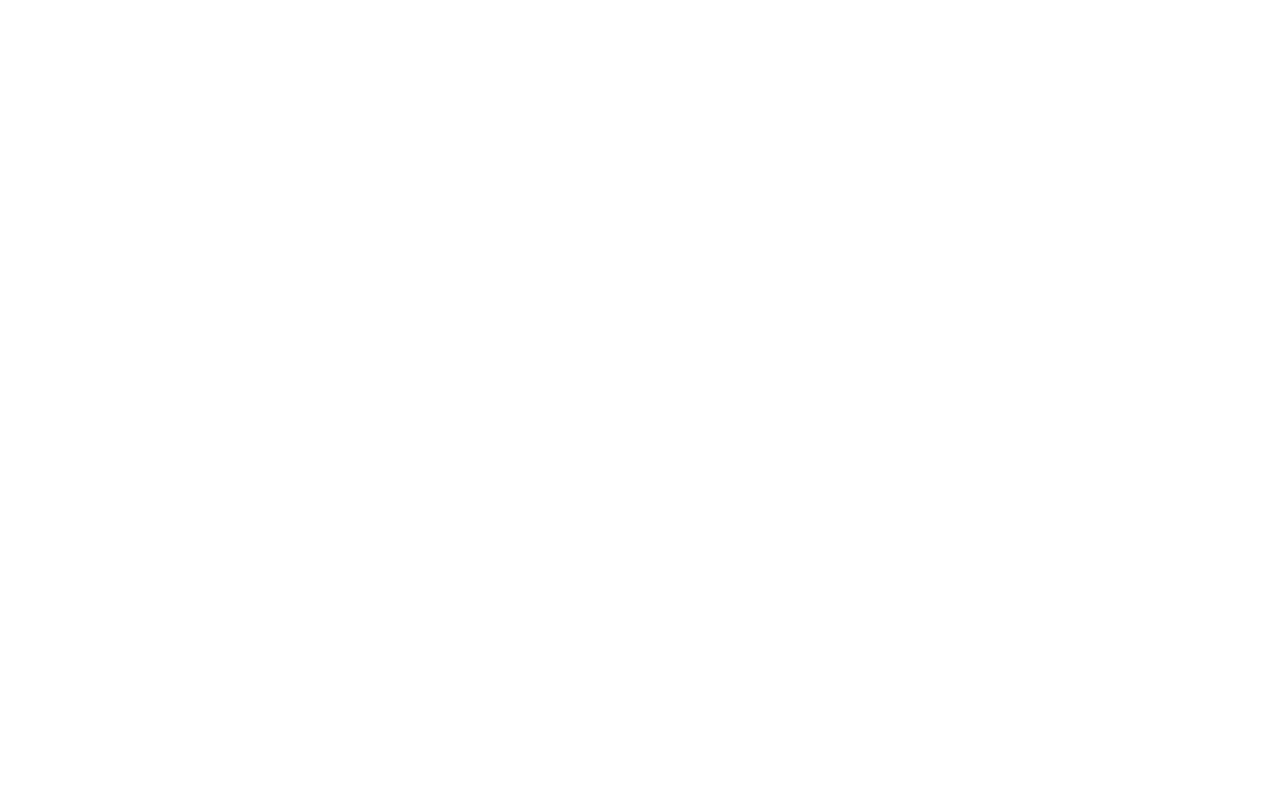
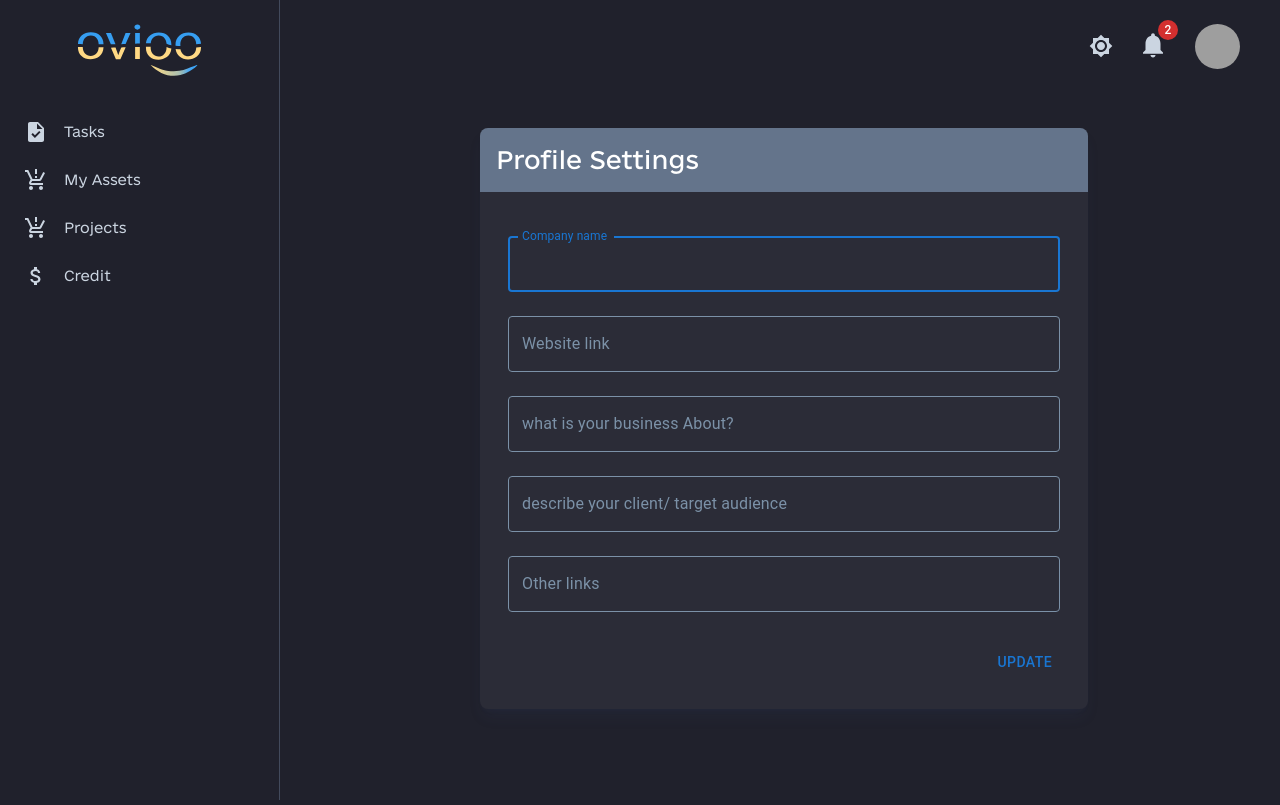
Before and after one commit to MohamedAhmed12/ovioo-saas, a Next.js app in the folder client/: page /dashboard/company in a window 1280 px wide. Before the commit this address had no page. Built offline with nearby package versions, Linux system fonts and the light colour scheme; grey boxes are pictures that could not be loaded.

Commit message:
feat(fe-company): implement company page

```diff
--- /dev/null
+++ b/client/src/app/dashboard/company/page.tsx
@@ -0,0 +1,104 @@
+'use client';
+import DashBoardCard from '@/components/DashBoardCard';
+import { styled, TextField } from '@mui/material';
+import Button from '@mui/material/Button';
+import { FormEvent, useState } from 'react';
+import { TextareaAutosize } from '@mui/base/TextareaAutosize';
+
+export default function Profile() {
+  const label = { inputProps: { 'aria-label': 'Switch demo' } };
+
+  const ValidationTextField = styled(TextField)({
+    '& input:valid + fieldset': {
+      borderColor: '#E0E3E7',
+      borderWidth: 1,
+    },
+    '& input:invalid + fieldset': {
+      borderColor: 'red',
+      borderWidth: 1,
+    },
+    '& input:valid:focus + fieldset': {
+      borderLeftWidth: 4,
+      padding: '4px !important', // override inline-style
+    },
+  });
+
+  const handleSubmit = (event: FormEvent<HTMLFormElement>) => {
+    event.preventDefault();
+    const data = new FormData(event.currentTarget);
+    console.log({
+      email: data.get('email'),
+      password: data.get('password'),
+    });
+  };
+  return (
+    <div className="company-card px-40 flex flex-col lg:flex-col w-full">
+      <DashBoardCard handleSubmit={handleSubmit} headerTitle="profile settings">
+        <>
+          <div className="flex flex-row">
+            <div className="w-full flex flex-col">
+              <TextField
+                className="dashboard-input"
+                margin="normal"
+                fullWidth
+                id="Company-name"
+                label="Company name"
+                name="Company name"
+                autoComplete="Company-name"
+                autoFocus
+              />
+              <TextField
+                className="dashboard-input"
+                margin="normal"
+                fullWidth
+                name=" link"
+                label="Website link"
+                type="link"
+                id="link"
+                autoComplete="Website-link"
+              />
+                 <TextField
+                className="dashboard-input"
+                margin="normal"
+                fullWidth
+                name="what is your business About"
+                label="what is your business About?"
+                type="what is your business About"
+                id="what-is-your-business-About"
+                multiline
+              />
+              <TextField
+                className="dashboard-input"
+                margin="normal"
+                fullWidth
+                name="client"
+                label="describe your client/ target audience"
+                type="client"
+                id="client"
+                multiline
+              />
+              <TextField
+                className="dashboard-input"
+                margin="normal"
+                fullWidth
+                name="Other links"
+                label="Other links"
+                type="Other links"
+                id="Other-links"
+                multiline
+              />
+            </div>
+          </div>
+          <div className="flex w-full justify-end mt-6">
+            <Button
+              type="submit"
+              className="bg-[--dashboard-primary] text-white "
+            >
+              update
+            </Button>
+          </div>
+        </>
+      </DashBoardCard>
+    </div>
+  );
+}
--- a/client/src/styles/app/globals.scss
+++ b/client/src/styles/app/globals.scss
@@ -83,7 +83,8 @@
     }
     .dashboard-input {
         .MuiInputBase-root {
-            input {
+            input,
+            textarea {
                 & ~ fieldset {
                     border-color: #7b91a7;
                 }
```
